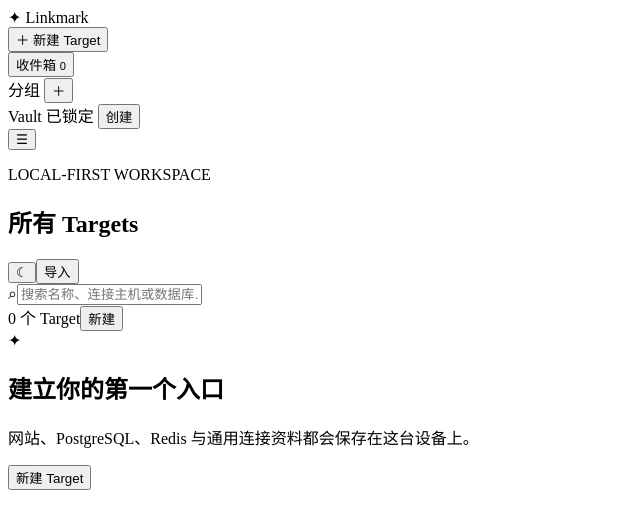
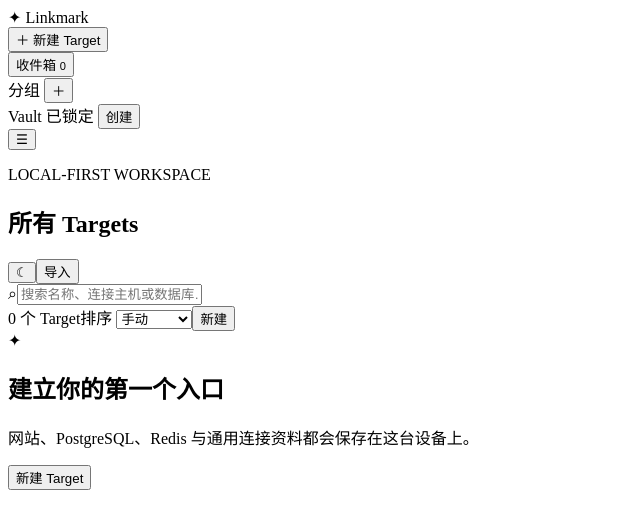
Before and after one commit to vincent-vinf/linkmark, a React (Vite) app: page / in a window 1280 px wide. Shown: the top 528 px of the page, without its empty margins (0-640 px from the left). Built offline with nearby package versions, Linux system fonts and the light colour scheme.

Commit message:
feat: add temporary Target sorting

```diff
--- a/src/App.tsx
+++ b/src/App.tsx
@@ -39,6 +39,7 @@ export default function App() {
   const [groups, setGroups] = useState<Group[]>([]);
   const [tags, setTags] = useState<Tag[]>([]);
   const [query, setQuery] = useState('');
+  const [sortMode, setSortMode] = useState<'manual' | 'name' | 'updated'>('manual');
   const [activeGroup, setActiveGroup] = useState<string | null>(null);
   const [isEditorOpen, setEditorOpen] = useState(false);
   const [editingTarget, setEditingTarget] = useState<Target | null>(null);
@@ -74,7 +75,7 @@ export default function App() {
     const words = `${target.name} ${target.kind} ${Object.values(target.config).join(' ')} ${groupName} ${tagNames}`.toLowerCase();
     const secretMatch = vaultUnlocked && vaultItems.some((item) => target.vaultItemIds.includes(item.id) && `${item.title} ${item.username}`.toLowerCase().includes(query.toLowerCase()));
     return (!activeGroup || target.groupId === activeGroup) && (words.includes(query.toLowerCase()) || secretMatch);
-  }).sort((left, right) => left.sortOrder - right.sortOrder), [targets, groups, tags, activeGroup, query, vaultUnlocked, vaultItems]);
+  }).sort((left, right) => sortMode === 'name' ? left.name.localeCompare(right.name, 'zh-CN') : sortMode === 'updated' ? right.updatedAt.localeCompare(left.updatedAt) : left.sortOrder - right.sortOrder), [targets, groups, tags, activeGroup, query, sortMode, vaultUnlocked, vaultItems]);
   const orphanVaultItems = useMemo(() => vaultItems.filter((item) => !targets.some((target) => target.vaultItemIds.includes(item.id))), [targets, vaultItems]);
 
   const addGroup = async () => {
@@ -168,7 +169,7 @@ export default function App() {
         <div className="actions"><button onClick={() => setTheme(theme === 'dark' ? 'light' : 'dark')}>{theme === 'dark' ? '☀︎' : '☾'}</button>{vaultUnlocked && <button onClick={() => setVaultItems(listVaultItems(vaultRef.current!))}>Vault</button>}{vaultUnlocked && <button onClick={() => setRecycledItems(listRecycledVaultItems(vaultRef.current!))}>回收站</button>}{vaultUnlocked && <button onClick={() => void addSecret()}>＋ 秘密</button>}{vaultUnlocked && <button onClick={() => void changeMasterPassword()}>改主密码</button>}{vaultUnlocked && <button onClick={() => void downloadBackup()}>备份</button>}{vaultUnlocked && <button onClick={() => void share()}>分享</button>}<button onClick={() => void importShare()}>导入</button></div>
       </header>
       <label className="search"><span>⌕</span><input value={query} onChange={(event) => setQuery(event.target.value)} placeholder={vaultUnlocked ? '搜索 Target、秘密标题或账号…' : '搜索名称、连接主机或数据库…'} /></label>
-      <div className="toolbar"><span>{visible.length} 个 Target</span><button onClick={() => { setEditingTarget(null); setEditorOpen(true); }}>新建</button></div>
+      <div className="toolbar"><span>{visible.length} 个 Target</span><span><label className="sort-label">排序 <select value={sortMode} onChange={(event) => setSortMode(event.target.value as typeof sortMode)}><option value="manual">手动</option><option value="name">名称</option><option value="updated">最近更新</option></select></label><button onClick={() => { setEditingTarget(null); setEditorOpen(true); }}>新建</button></span></div>
       {visible.length ? <div className="grid">{visible.map((target) => <article className="card" key={target.id} onDoubleClick={() => { if (target.kind === 'web') window.open(String(target.config.url), '_blank', 'noopener,noreferrer'); }}>
         <div className={`kind kind-${target.kind}`}>{target.kind === 'web' ? '↗' : target.kind === 'postgresql' ? '◫' : target.kind === 'redis' ? '◆' : '◇'}</div>
         <div className="card-body"><p className="kind-label">{kinds[target.kind]}</p><h2>{target.name}</h2><p>{target.kind === 'web' ? String(target.config.url ?? '') : Object.values(target.config).filter(Boolean).join(' · ') || '未填写连接资料'}</p></div>
--- a/src/responsive.css
+++ b/src/responsive.css
@@ -6,6 +6,9 @@
 .mobile-menu { display: none; }
 
 :where(button, input, select, textarea):focus-visible { outline: 3px solid #82f5c4; outline-offset: 2px; }
+.sort-label { margin-right: 9px; }
+.sort-label select { margin-left: 5px; border: 1px solid #2c3c5b; border-radius: 8px; padding: 8px; color: inherit; background: #121d31; }
+[data-theme=light] .sort-label select { background: #fff; border-color: #d7e0ed; }
 
 .modal textarea { padding: 11px; border-radius: 9px; border: 1px solid #314462; background: #0c1525; color: #eff4ff; outline-color: #82f5c4; min-height: 78px; resize: vertical; }
 .copy-field { display: flex; gap: 7px; }
```
